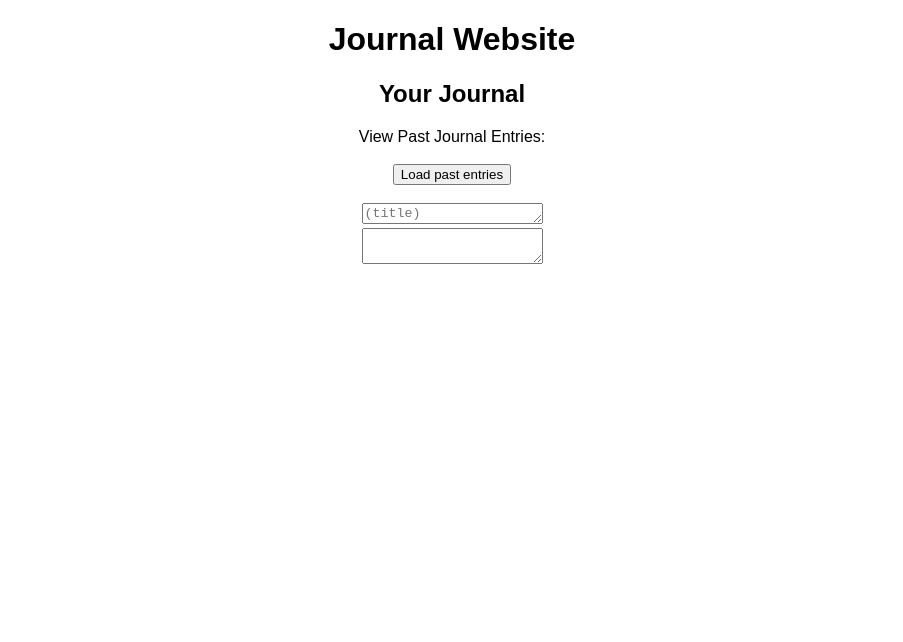
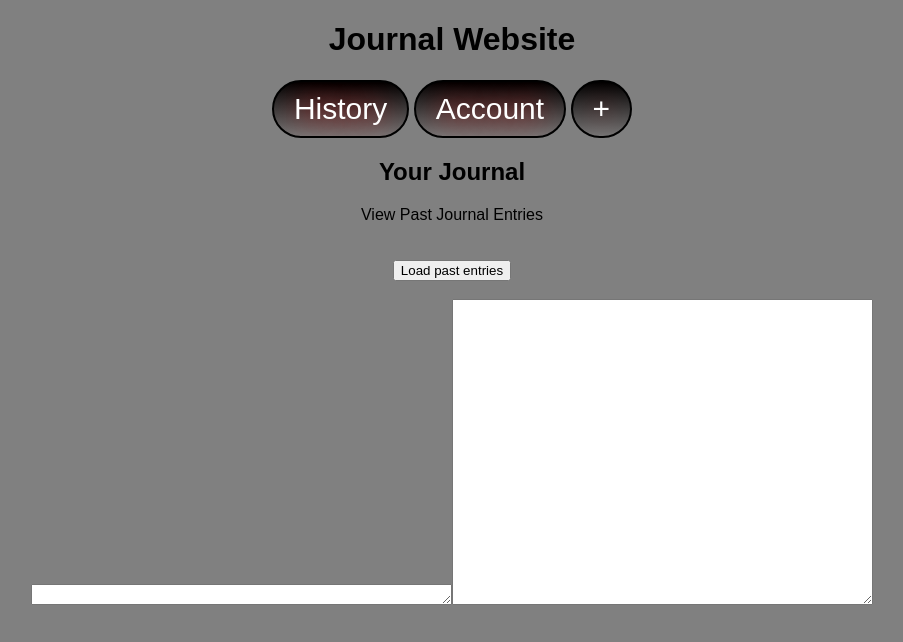
Before and after one commit to jamesuni/wdcgroupprac, a plain HTML site: page pageHistory.html in a window 1280 px wide. Both pictures are taken after a click on the button "Load past entries". Shown: the whole page, without its empty margins (188-1091 px from the left). Drawn offline with Linux system fonts and the light colour scheme.

Commit message:
-top button menu -css button style

```diff
--- a/JavaScript.js
+++ b/JavaScript.js
@@ -236,30 +236,92 @@ function verifyEmail()
         }
 
 
+
+//        function gotoNewEntry()
+//        {
 //
-        function loadPastEntries()
+//        }
+
+        function newTextarea()
         {
-            document.getElementById('history1').value = sessionStorage.getItem('content1');
-            document.getElementById('title1').value = sessionStorage.getItem('title1');
+
+
+            //credit to http://stackoverflow.com/questions/7377399/creating-a-textarea-with-javascript#7377447
+            var div = document.getElementById("divThree");
+
+            var inputTitle = document.createElement("textarea");
+            var inputJournal = document.createElement("textarea");
+
+
+
+
+            inputJournal.value = sessionStorage.getItem('content1');
+            inputTitle.value = sessionStorage.getItem('title1');
 
             if (sessionStorage.getItem("bold1") == "true")
                 {
-                    document.getElementById("history1").style.fontWeight = "bold";
+                    inputJournal.style.fontWeight = "bold";
                 }
 
             if (sessionStorage.getItem("italic1") == "true")
                 {
-                    document.getElementById("history1").style.fontStyle = "italic";
+                    inputJournal.style.fontStyle = "italic";
                 }
 
             if (sessionStorage.getItem("underline1") == "true")
                 {
-                    document.getElementById("history1").style.textDecoration = "underline";
+                    inputJournal.style.textDecoration = "underline";
                 }
 
-            document.getElementById("history1").style.color = sessionStorage.getItem('fontColor1');
-            document.getElementById("history1").style.fontSize = sessionStorage.getItem('fontSize1');
-            document.getElementById("history1").style.fontFamily = sessionStorage.getItem('fontFamily1');
+            inputJournal.style.color = sessionStorage.getItem('fontColor1');
+            inputJournal.style.fontSize = sessionStorage.getItem('fontSize1');
+            inputJournal.style.fontFamily = sessionStorage.getItem('fontFamily1');
 
 
+
+
+
+
+            inputTitle.cols = "50";
+            inputTitle.rows = "1";
+
+            inputJournal.cols = "50";
+            inputJournal.rows = "20";
+
+            div.appendChild(inputTitle); //appendChild
+//            div.insertAdjacentHTML('afterEnd', "\n" );     //not supported on firefox? //need '\n' inserted                                                                   here
+            div.appendChild(inputJournal);
+            //also need two '\n's inserted here
+
+//            getNumEntries();
         }
+
+
+
+
+
+
+            //not working
+//    function getNumEntries()
+//        {
+//             var entries = 1;
+//             var currentString = 'content' + entries.toString;
+//
+//            while (sessionStorage.getItem(currentString) != null)
+//            {
+//                entries++;
+//                currentString = 'content' + entries.toString;
+//            }
+//
+//            alert("entries: " + entries);
+//
+//
+//
+//        }
+
+
+function onSubmit() //not used yet
+{
+    sessionStorage.setItem('emailText', document.getElementById('emailText').value);
+    sessionStorage.setItem('passwordText', document.getElementById('passwordText').value);
+}
--- a/mainTheme.css
+++ b/mainTheme.css
@@ -5,16 +5,18 @@
 
 
 html {
-    background: white;
+    background: grey;
     text-align: center; /* by default, text should be 'scaled' and 'centered' */
     font-family: arial;
     }
 
+/*                      not working
 #submit {
        background-color: #ccc;
     background-image: url(journal.jpg)
 
 }
+*/
 
 #buttonBold {
        font-weight:bold
@@ -44,3 +46,37 @@ div2 /* div2 is for the rest of the content on the page, as seperated from the b
         text-align: center; /* by default, text should be 'scaled' and 'centered' */
 /*        font-style:italic;*/
 }
+
+
+
+
+
+/* credit to http://css3buttongenerator.com/ */
+#mainButton {
+  background: #000000;
+  background-image: -webkit-linear-gradient(top, #000000, #757575);
+  background-image: -moz-linear-gradient(top, #000000, #757575);
+  background-image: -ms-linear-gradient(top, #000000, #757575);
+  background-image: -o-linear-gradient(top, #000000, #757575);
+  background-image: linear-gradient(to bottom, #000000, #757575);
+  -webkit-border-radius: 60;
+  -moz-border-radius: 60;
+  border-radius: 60px;
+  text-shadow: 0px 0px 30px #ff0000;
+  font-family: Arial;
+  color: #ffffff;
+  font-size: 30px;
+  padding: 10px 20px 10px 20px;
+  border: solid #000000 2px;
+  text-decoration: none;
+}
+
+#mainButton:hover {
+  background: #3cb0fd;
+  background-image: -webkit-linear-gradient(top, #3cb0fd, #3498db);
+  background-image: -moz-linear-gradient(top, #3cb0fd, #3498db);
+  background-image: -ms-linear-gradient(top, #3cb0fd, #3498db);
+  background-image: -o-linear-gradient(top, #3cb0fd, #3498db);
+  background-image: linear-gradient(to bottom, #3cb0fd, #3498db);
+  text-decoration: none;
+}
--- a/pageHistory.html
+++ b/pageHistory.html
@@ -7,32 +7,38 @@
     </head>
 
     <div1> <h1> Journal Website </h1> </div1>
+    <div2>
+    <input id="mainButton" type="button" onclick="location.href='pageHistory.html';" value= "History" />
+    <input id="mainButton" type="button" onclick="location.href='pageSignUp.html';" value= "Account" />
+    <input id="mainButton" type="button" onclick="location.href='pageJournal.html';" value= "+" />
+    <h2> Your Journal </h2>
+    </div2>
 
-    <div2> <h2> Your Journal </h2>
+        View Past Journal Entries <br>
+<!--        <a href="pageJournal.html">+ Write new entry</a>-->
 
-        View Past Journal Entries: <br><br>
+        <br><br>
 
 
 
-<!--            <button onclick="alertEntry()" id="testContent1"> test resource 'content1' </button>-->
-            <button onclick="loadPastEntries()" id="testContent1"> Load past entries </button> <br> <br>
-
-            <textarea placeholder= "(title)" rows="1" id= "title1" readonly="readonly"> </textarea><br>
-            <textarea id= "history1" readonly="readonly"> </textarea>
+<!--            <button onClick ="href='pageJournal.html'" id="testContent1"> Write new entry </button>-->
+            <button onclick= "newTextarea()"  id="testContent1"> Load past entries </button> <br> <br>
 
 
-    <script>
+
+    <div3 id="divThree">
+
+
+
+    </div3>
+
+
+
+</html>
 
 
 
 
-        </script>
-
-
-
-    </div2>
 
 
 <!--    localstorage:    http://stackoverflow.com/questions/11609376/share-data-between-html-pages#11609448-->
-
-</html>
--- a/pageSignUp.html
+++ b/pageSignUp.html
@@ -6,19 +6,30 @@
     <head> <link rel="stylesheet" href="mainTheme.css">
 
         <meta name="google-signin-scope" content="profile email">
-        <meta name="google-signin-client_id" content="YOUR_CLIENT_ID.apps.googleusercontent.com">
+        <meta name="google-signin-client_id" content="628908668837-h83l4eba9t5qeccitkpu0t5qoffmbd9l.apps.googleusercontent.com">
 
         <script src="https://apis.google.com/js/platform.js" async defer></script>
         <script src= "JavaScript.js">                                    </script>
         <script src= "Google.js">                                        </script>
+        <script src= "StartSignUp.js">                                   </script>
+
+        <!-- OAuth Client id: 628908668837-h83l4eba9t5qeccitkpu0t5qoffmbd9l.apps.googleusercontent.com -->
+        <!-- client secret key:  h1SwynAu5qp-aGj2ib6y5BSm  -->
 
     </head>
-
 
     <div1> <h1> Journal Website </h1> </div1>
 
 
-    <div2>
+    <input id="mainButton" type="button" onclick="location.href='pageHistory.html';" value= "History" />
+    <input id="mainButton" type="button" onclick="location.href='pageSignUp.html';" value= "Account" />
+    <input id="mainButton" type="button" onclick="location.href='pageJournal.html';" value= "+" />
+
+     <div2 id="loginBox">
+<!--    <h2> Your Journal </h2>  -->
+    </div2>
+
+
         <h2> Account Sign-Up </h2>
 
         <form action="/action_page.php" method="get">
@@ -33,12 +44,14 @@
             <input type="radio" name="yes" value="no" checked> Receive mail about cats <br>
             <input type="radio" name="yes" value="no"> Receive more mail about cats <br> <br>
 
-            <button name="name" value="value" type="submit" id="submit"> Signup </button>
+<!--            <button name="name" value="value" type="submit" id="submit"> Signup </button>    -->
 
         </form>
+            <button name="name" value="value" onclick="onSubmit()" id="submit"> Signup </button>
+
 
         <div  class="g-signin2" data-onsuccess="onSignIn" data-theme="dark"></div>  <!--  google signin -->
 
-    </div2>
+
 
 </html>
```
Also changed, not shown: pageJournal.html (+12 -6 lines).
